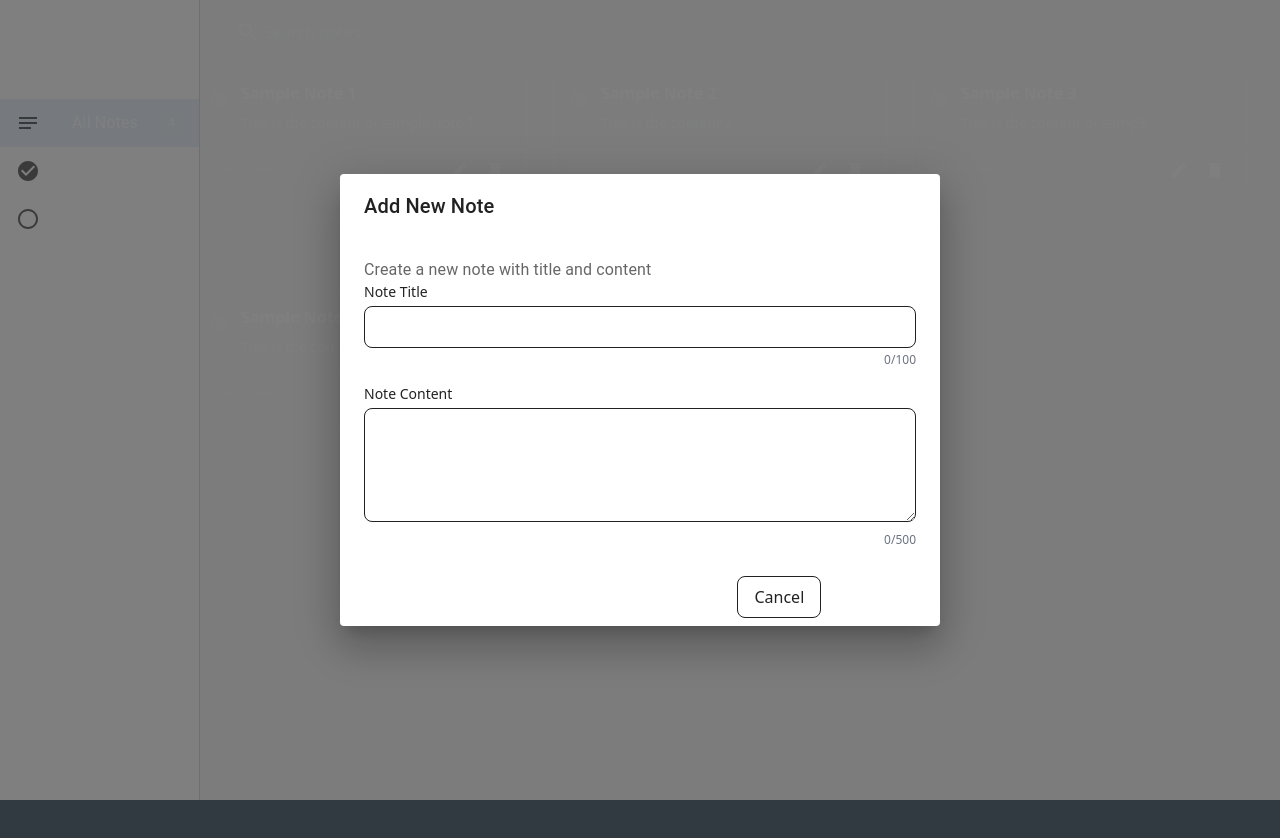
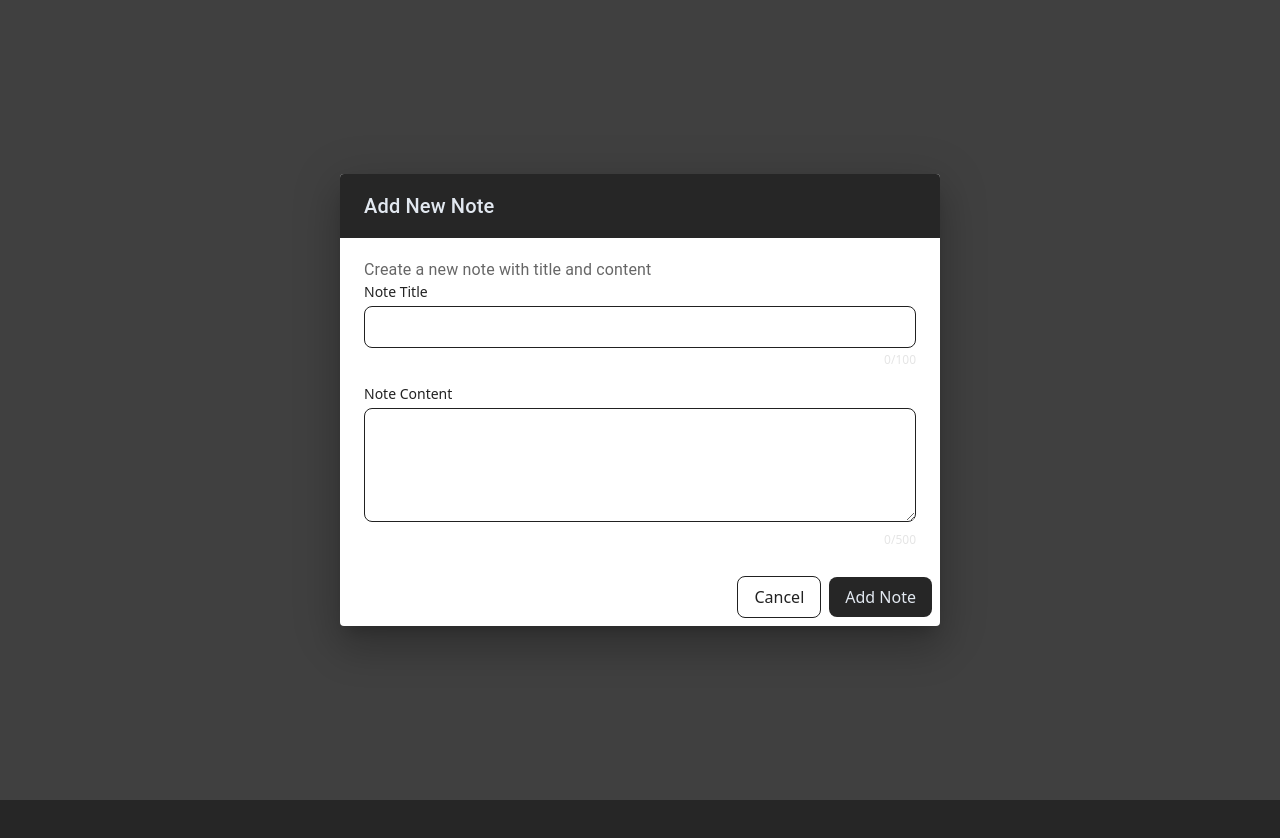
Before and after one commit to FahdAmmar/React-Note-App, a React (Vite) app: page / in a window 1280 px wide. Both pictures are taken after a click on the button "Add new note". Shown: the top 838 px of the page. Built offline with nearby package versions, Linux system fonts and the light colour scheme.

Commit message:
colores for all notes

```diff
--- a/index.html
+++ b/index.html
@@ -1,13 +1,15 @@
 <!doctype html>
 <html lang="en">
+
 <head>
   <meta charset="UTF-8" />
-    <link rel="icon" type="image/svg+xml" href="/vite.svg" />
   <meta name="viewport" content="width=device-width, initial-scale=1.0" />
-    <title>m</title>
+  <title>Note App</title>
 </head>
+
 <body>
   <div id="root"></div>
   <script type="module" src="/src/main.jsx"></script>
 </body>
+
 </html>
--- a/src/App.css
+++ b/src/App.css
@@ -10,8 +10,7 @@ body{
   margin: 0;padding: 0;
   box-sizing: border-box;
   text-decoration: none;
-  background-color: #313a41 !important;
-  color: white !important;
+  background-color: rgb(38, 38, 38) !important;
   height: 100vmax;
 }
 .App {
@@ -21,5 +20,53 @@ body{
 .navbartop{
   top:0 !important;
    background-color: #313a41 !important;
-  color: white !important;
 }
+.red{
+  background-color: rgb(54, 5, 5);
+  color:rgb(191, 68, 68)
+}
+.red:hover{
+  background-color: rgb(210, 26, 26);
+  color:#fff;
+}
+.pink{
+  background-color: #320a21;
+  color: #911e5f;
+}
+.pink:hover{
+  background-color: #b2307a;
+  color: #fff;
+}
+.yellow{
+  background-color:#452d0c;
+  color:#b97f2d;
+}
+.yellow:hover{
+  background-color: #b97f2d;
+  color: #fff;
+}
+.gray{
+  background-color:#212a38;
+  color: lightslategray;
+}
+.gray:hover{
+  background-color:lightslategray;
+  color: #fff;
+}
+.green{
+  background-color: #235c38;
+  color:lightgreen
+}
+.green:hover{
+  background-color: lightgreen;
+  color: #fff;
+
+}
+.blue{
+  background-color: #212a38;
+  color: lightskyblue;
+}
+.blue:hover{
+  background-color: lightskyblue;
+  color: #fff;
+}
--- a/src/App.jsx
+++ b/src/App.jsx
@@ -10,37 +10,8 @@ import MainContext from './ContextFolder/MainContext.jsx';
 
 
 function App() {
-  const [notes, setNotes] = useState([
-    {
-      id: 1,
-      title: "Sample Note 1",
-      content: "This is the content of sample note 1.",
-      completed: false,
-      time: ""
-    },
-    {
-      id: 2,
-      title: "Sample Note 2",
-      content: "This is the content 2.",
-      completed: false,
-      time: ""
-    },
-    {
-      id: 3,
-      title: "Sample Note 3",
-      content: "This is the content of samp3.",
-      completed: false,
-      time: ""
-    },
-    {
-      id: 4,
-      title: "Sample Note 4",
-      content: "This is the content of sample note 4.",
-      completed: false,
-      time: ""
-    },
+  const [notes, setNotes] = useState([]);
 
-  ]);
 
   return (
     <>
--- a/src/components/CardNote.jsx
+++ b/src/components/CardNote.jsx
@@ -8,7 +8,13 @@ import {
 import MainContext from '../ContextFolder/MainContext';
 
 export default function CardNote({ note, onEdit }) {
-  const { setNotes } = useContext(MainContext);
+  const { notes, setNotes } = useContext(MainContext);
+
+
+
+
+
+
 
   const handleDelete = () => {
     setNotes(prev => prev.filter(n => n.id !== note.id));
@@ -33,11 +39,9 @@ export default function CardNote({ note, onEdit }) {
 
   return (
     <div
-      className={`
-        bg-${note.completed ? 'success-500/10' : 'dark-900'}
-        border border-white/10 rounded-xl overflow-hidden relative
-        transition-all duration-200
-      `}
+      className={`p-4 rounded-xl border border-white overflow-hidden ${note.colors}
+             transition-all duration-200
+          `}
     >
       <div className="p-4 flex items-start gap-3">
         <button
@@ -46,29 +50,29 @@ export default function CardNote({ note, onEdit }) {
           aria-label={note.completed ? "Mark as incomplete" : "Mark as complete"}
         >
           {note.completed ? (
-            <CheckCircleIcon className="text-success-500" fontSize="small" />
+            <CheckCircleIcon className="text-green-500" fontSize="small" />
           ) : (
-            <RadioButtonCheckedIcon className="text-white/50" fontSize="small" />
+            <RadioButtonCheckedIcon className="text-white" fontSize="small" />
           )}
         </button>
 
-        <div className="flex-1 min-w-0">
-          <h3 className={`font-semibold mb-2 break-words ${note.completed
-            ? 'line-through text-white/70'
-            : 'text-white'
+        <div className="flex-1 min-w-0 ">
+          <h3 className={`font-semibold mb-2 text-2xl ${note.completed
+            ? 'line-through text-green-400'
+            : ''
             }`}>
             {note.title}
           </h3>
 
-          <p className={`text-sm whitespace-pre-wrap break-words line-clamp-5 ${note.completed ? 'text-white/60' : 'text-white/80'
+          <p className={`text-sm whitespace-pre-wrap  line-clamp-5 ${note.completed ? 'text-green-400 line-through' : ''
             }`}>
             {note.content}
           </p>
         </div>
       </div>
 
-      <div className="px-4 pb-4 flex justify-between items-center border-t border-white/10">
-        <span className="text-xs text-white/50">
+      <div className="px-4 pb-4 flex justify-between items-center border-t border-white ">
+        <span className={`text-xs ${note.completed ? "text-green-400 line-through" : ""}`}>
           {formatDate(note.lastModified || note.time)}
         </span>
 
@@ -79,7 +83,7 @@ export default function CardNote({ note, onEdit }) {
                 e.stopPropagation();
                 onEdit();
               }}
-              className="p-1.5 text-warning-400 hover:bg-warning-500/20 rounded transition-colors"
+              className="p-1.5 text-green-300 hover:text-green-400 rounded transition-colors"
               title="Edit note"
             >
               <EditIcon fontSize="small" />
@@ -90,7 +94,7 @@ export default function CardNote({ note, onEdit }) {
               e.stopPropagation();
               handleDelete();
             }}
-            className="p-1.5 text-error-400 hover:bg-error-500/20 rounded transition-colors"
+            className="p-1.5 text-red-300 hover:text-red-400  rounded transition-colors"
             title="Delete note"
           >
             <DeleteIcon fontSize="small" />
@@ -98,5 +102,6 @@ export default function CardNote({ note, onEdit }) {
         </div>
       </div>
     </div>
+
   );
 }
--- a/src/components/ResponsiveDrawer.jsx
+++ b/src/components/ResponsiveDrawer.jsx
@@ -50,7 +50,6 @@ export default function ResponsiveDrawer() {
   const theme = useTheme();
   const isSmDown = useMediaQuery(theme.breakpoints.down('sm'));
 
-  // Initialize notes from localStorage
   useEffect(() => {
     const loadNotes = () => {
       try {
@@ -73,7 +72,6 @@ export default function ResponsiveDrawer() {
     loadNotes();
   }, []);
 
-  // Save notes to localStorage
   useEffect(() => {
     if (!isInitialized) return;
 
@@ -127,6 +125,14 @@ export default function ResponsiveDrawer() {
     setDialogOpen(true);
   }, [notes]);
 
+  const colors = ['red', 'blue', 'green', 'pink', 'yellow', 'gray']
+  const nextColorIndex = notes.length % colors.length;
+  console.log("AAA", notes.length)
+  const nextColor = colors[nextColorIndex];
+
+
+
+
   const handleSaveNote = useCallback((e) => {
     e.preventDefault();
     const { title, content } = inputValues;
@@ -134,6 +140,8 @@ export default function ResponsiveDrawer() {
       showSnackbar('Note cannot be empty', 'error');
       return;
     }
+
+
 
     setIsSaving(true);
     setTimeout(() => {
@@ -144,7 +152,8 @@ export default function ResponsiveDrawer() {
           content: content.trim() || '',
           completed: false,
           time: new Date().toISOString(),
-          lastModified: new Date().toISOString()
+          lastModified: new Date().toISOString(),
+          colors: nextColor
         };
         setNotes(prev => [...prev, newNote]);
         showSnackbar('Note added successfully!', 'success');
@@ -170,19 +179,23 @@ export default function ResponsiveDrawer() {
     setSnackbar({ open: true, message, severity });
   }, []);
 
+
+
+
+
   const drawerContent = (
-    <div className="flex flex-col h-full w-full bg-dark-800 text-white">
+    <div className="flex flex-col h-full w-full bg-neutral-800 text-slate-200">
       <div className="flex justify-between items-center p-4 min-h-[64px]">
         <h1 className="text-xl font-semibold">Notes</h1>
         <button
           onClick={handleOpenAddDialog}
-          className="p-2 rounded hover:bg-white/10 transition-colors"
+          className="p-2 rounded hover:bg-neutral-900 transition-colors"
           aria-label="Add new note"
         >
-          <AddIcon className="text-white" />
+          <AddIcon className="text-slate-200" />
         </button>
       </div>
-      <div className="my-2 border-t border-white/10" />
+      <div className="my-2 border-t border-white" />
 
       <div className="flex-1 overflow-y-auto">
         <List>
@@ -197,18 +210,15 @@ export default function ResponsiveDrawer() {
 
             return (
               <ListItem key={item.value} disablePadding>
-                <ListItemButton
+                <ListItemButton className="text-white "
                   selected={filter === item.value}
                   onClick={() => {
                     setFilter(item.value);
                     if (isSmDown) setMobileOpen(false);
                   }}
-                  className={`${filter === item.value
-                    ? 'bg-white/10 hover:bg-white/15'
-                    : 'hover:bg-white/5'
-                    }`}
+
                 >
-                  <ListItemIcon className="text-inherit min-w-[40px]">
+                  <ListItemIcon className="text-white  min-w-[40px] ">
                     {item.icon}
                   </ListItemIcon>
                   <ListItemText
@@ -217,7 +227,7 @@ export default function ResponsiveDrawer() {
                       className: filter === item.value ? 'font-semibold' : 'font-normal'
                     }}
                   />
-                  <span className="ml-2 bg-white/10 px-2 py-1 rounded text-xs min-w-[24px] text-right">
+                  <span className="ml-2  px-2 py-1 rounded text-xs min-w-[24px] text-right">
                     {count}
                   </span>
                 </ListItemButton>
@@ -227,7 +237,7 @@ export default function ResponsiveDrawer() {
         </List>
       </div>
 
-      <div className="p-4 text-xs text-white/60 border-t border-white/10">
+      <div className="p-4 text-xs text-slate-200 border-t border-bg-white">
         {notes.length} total notes
       </div>
     </div>
@@ -236,13 +246,13 @@ export default function ResponsiveDrawer() {
   const container = typeof window !== 'undefined' ? () => window.document.body : undefined;
 
   return (
-    <div className="flex min-h-screen bg-gray-50 min-w-screen">
+    <div className="flex min-h-screen bg-neutral-800 min-w-screen">
       {/* Top App Bar */}
       <header className="fixed top-0 left-0 right-0 z-10 sm:w-[calc(100%-200px)] sm:ml-52 bg-dark-800">
         <div className="flex items-center h-16 px-4">
           <button
             onClick={handleDrawerToggle}
-            className="mr-4 text-white sm:hidden"
+            className="mr-4 text-slate-200 sm:hidden"
             aria-label="Toggle drawer"
           >
             <MenuIcon />
@@ -255,17 +265,17 @@ export default function ResponsiveDrawer() {
                 value={search}
                 onChange={(e) => setSearch(e.target.value.slice(0, 50))}
                 placeholder="Search notes..."
-                className="w-full py-2 pl-10 pr-4 bg-white/10 rounded-lg focus:bg-white/20 focus:outline-none focus:ring-2 focus:ring-primary-500 transition-colors"
+                className="w-full py-2 pl-10 pr-4 bg-black/10 rounded-lg focus:bg-black/20 focus:outline-none focus:ring-2 focus:ring-primary-500 transition-colors"
                 aria-label="Search notes"
               />
-              <SearchIcon className="absolute left-3 top-1/2 transform -translate-y-1/2 text-white/70" />
+              <SearchIcon className="absolute left-3 top-1/2 transform -translate-y-1/2 text-slate-200/70" />
             </div>
           </div>
         </div>
       </header>
 
       {/* Sidebar */}
-      <aside className="fixed sm:relative z-20">
+      <aside className="fixed sm:relative z-20 bg-neutral-900 !important ">
         <Drawer
           container={container}
           variant={isSmDown ? "temporary" : "permanent"}
@@ -278,16 +288,18 @@ export default function ResponsiveDrawer() {
       </aside>
 
       {/* Main Content */}
-      <main className="flex-1 pt-16 sm:pt-0 p-4 sm:p-6 sm:mt-8 md:p-8  sm:ml-40   w-full">
+      <main className="flex-1 pt-16 sm:pt-0 p-4 sm:p-6 sm:mt-8 md:p-8  sm:ml-40   w-full ">
 
 
-        <div className="grid grid-cols-1 sm:grid-cols-2 lg:grid-cols-3 gap-6 auto-rows-[minmax(200px,auto)]">
+        <div className="grid grid-cols-1 sm:grid-cols-2 lg:grid-cols-3 gap-5 auto-rows-[minmax(150px,auto)]">
           {filteredNotes.map(note => (
             <div
               key={note.id}
               onDoubleClick={() => handleOpenEditDialog(note.id)}
-              className="cursor-pointer transition-transform hover:scale-[1.02] hover:shadow-lg"
+              className={`cursor-pointer transition-all duration-300 hover:translate-y-1.5 `}
             >
+
+
               <CardNote
                 note={note}
                 onEdit={() => handleOpenEditDialog(note.id)}
@@ -296,7 +308,7 @@ export default function ResponsiveDrawer() {
           ))}
 
           {filteredNotes.length === 0 && (
-            <div className="col-span-full text-center py-12 text-gray-500">
+            <div className="col-span-full text-center py-12 text-slate-200">
               <h2 className="text-xl font-medium mb-2">
                 {search ? 'No matching notes found' : 'No notes yet'}
               </h2>
@@ -308,7 +320,7 @@ export default function ResponsiveDrawer() {
               {!search && (
                 <button
                   onClick={handleOpenAddDialog}
-                  className="bg-primary-500 hover:bg-primary-600 text-white font-medium py-2 px-4 rounded-lg flex items-center justify-center mx-auto"
+                  className="bg-neutral-800 hover:bg-neutral-950 text-slate-200 font-medium py-2 px-4 rounded-lg flex items-center justify-center mx-auto"
                 >
                   <AddIcon className="mr-2" /> Create First Note
                 </button>
@@ -318,21 +330,21 @@ export default function ResponsiveDrawer() {
         </div>
 
         {filteredNotes.length > 0 && (
-          <p className="text-center mt-6 text-gray-400 italic">
+          <p className="text-center mt-6 text-gray-200 italic">
             💡 Double-click on any note to edit it
           </p>
         )}
       </main>
 
       {/* Dialog */}
-      <Dialog
+      <Dialog style={{ backgroundColor: "gray" }}
         open={dialogOpen}
         onClose={handleDialogClose}
         maxWidth="sm"
         fullWidth
         aria-labelledby="note-dialog"
       >
-        <DialogTitle id="note-dialog" className="font-semibold">
+        <DialogTitle id="note-dialog" className="font-semibold bg-neutral-800 text-slate-200">
           {dialogMode === 'add' ? 'Add New Note' : 'Edit Note'}
         </DialogTitle>
         <form onSubmit={handleSaveNote}>
@@ -352,7 +364,7 @@ export default function ResponsiveDrawer() {
                 maxLength={MAX_TITLE_LENGTH}
                 className="w-full px-3 py-2 border rounded-lg focus:ring-2 focus:ring-primary-500 focus:border-transparent"
               />
-              <p className="text-xs text-gray-500 mt-1 text-right">
+              <p className="text-xs text-neutral-200 mt-1 text-right">
                 {inputValues.title.length}/{MAX_TITLE_LENGTH}
               </p>
             </div>
@@ -366,7 +378,7 @@ export default function ResponsiveDrawer() {
                 rows="4"
                 className="w-full px-3 py-2 border rounded-lg focus:ring-2 focus:ring-primary-500 focus:border-transparent"
               />
-              <p className="text-xs text-gray-500 mt-1 text-right">
+              <p className="text-xs text-neutral-200 mt-1 text-right">
                 {inputValues.content.length}/{MAX_CONTENT_LENGTH}
               </p>
             </div>
@@ -377,7 +389,7 @@ export default function ResponsiveDrawer() {
               type="button"
               onClick={handleDialogClose}
               disabled={isSaving}
-              className="px-4 py-2 border rounded-lg hover:bg-gray-50 disabled:opacity-50"
+              className="px-4 py-2 border rounded-lg hover:bg-neutral-50 disabled:opacity-50"
             >
               Cancel
             </button>
@@ -385,16 +397,16 @@ export default function ResponsiveDrawer() {
               type="submit"
               disabled={isSaving || (!inputValues.title.trim() && !inputValues.content.trim())}
               className={`
-                px-4 py-2 rounded-lg font-medium flex items-center justify-center
+                px-4 py-2 rounded-lg font-medium flex items-center justify-center bg-neutral-800
                 ${dialogMode === 'add'
-                  ? 'bg-primary-500 hover:bg-primary-600'
-                  : 'bg-warning-500 hover:bg-warning-600'
-                } text-white disabled:opacity-70
+                  ? 'bg-primary-500 hover:bg-neutral-900'
+                  : 'bg-warning-500 hover:bg-neutral-900'
+                } text-slate-200
               `}
             >
               {isSaving ? (
                 <>
-                  <CircularProgress size={20} className="mr-2 text-white" />
+                  <CircularProgress size={20} className="mr-2 text-slate-200" />
                   {dialogMode === 'add' ? 'Adding...' : 'Saving...'}
                 </>
               ) : (
```
Also changed, not shown: src/assets/notes.png (added), 1 other file (tests, documents, lock files or other folders). Lines whose indentation alone changed are shown as unchanged.
